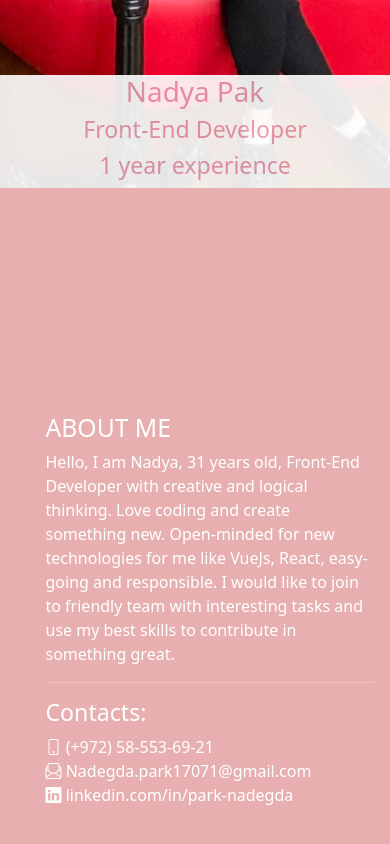
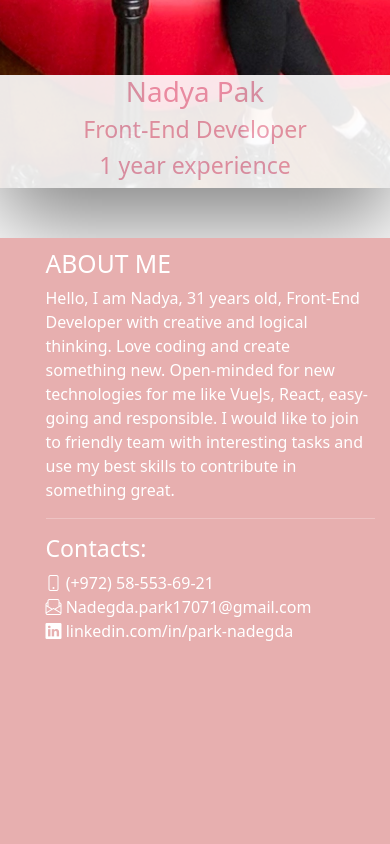
Before and after one commit to PNadya90/pakdim, an Angular app: page / in a window 390 px wide. Shown: the part 656-1500 px from the top of the page. Built offline with nearby package versions, Linux system fonts and the light colour scheme.

Commit message:
fix media at mobile wersion

```diff
--- a/src/app/app.component.scss
+++ b/src/app/app.component.scss
@@ -111,6 +111,7 @@ body {
                 margin: 40px 0;
                 padding: 0 5px 0 35px;
                 overflow: hidden;
+
             }
 
 
@@ -175,10 +176,15 @@ body {
                 }
 
                 .description-area {
-                    height: 100%;
+                    height: calc(100% - 50px);
                     width: 100%;
-                    margin: auto;
+                    margin-top: 50px;
+                    display: block;
+
                     position: relative;
+                    .portfolio{
+                        height: 100%;
+                    }
                 }
             }
 
--- a/src/app/portfolio/portfolio.component.scss
+++ b/src/app/portfolio/portfolio.component.scss
@@ -1,20 +1,21 @@
 .title {
-    margin: 10%;
+    margin-left: 3%
 }
 
 .portfolio-container {
     position: relative;
-    height: 450px;
+    height: 520px;
     overflow: auto;
-    margin: 3%;
 
     .items-container {
+        position: relative;
 
         .items {
             display: flex;
             flex-wrap: wrap;
             justify-content: center;
             position: relative;
+            margin-right: 25px;
 
             .img-div-container {
                 margin-top: 15px;
@@ -99,7 +100,7 @@
 
 @media all and (max-width:700px) {
     .title {
-        margin-top: 25%;
+        margin: 10px;
     }
 
     .portfolio-container {
@@ -108,6 +109,7 @@
 
         .items-container {
             .items {
+                margin-bottom: 100px;
                 .img-div-container {
                     width: 100%;
 
```
